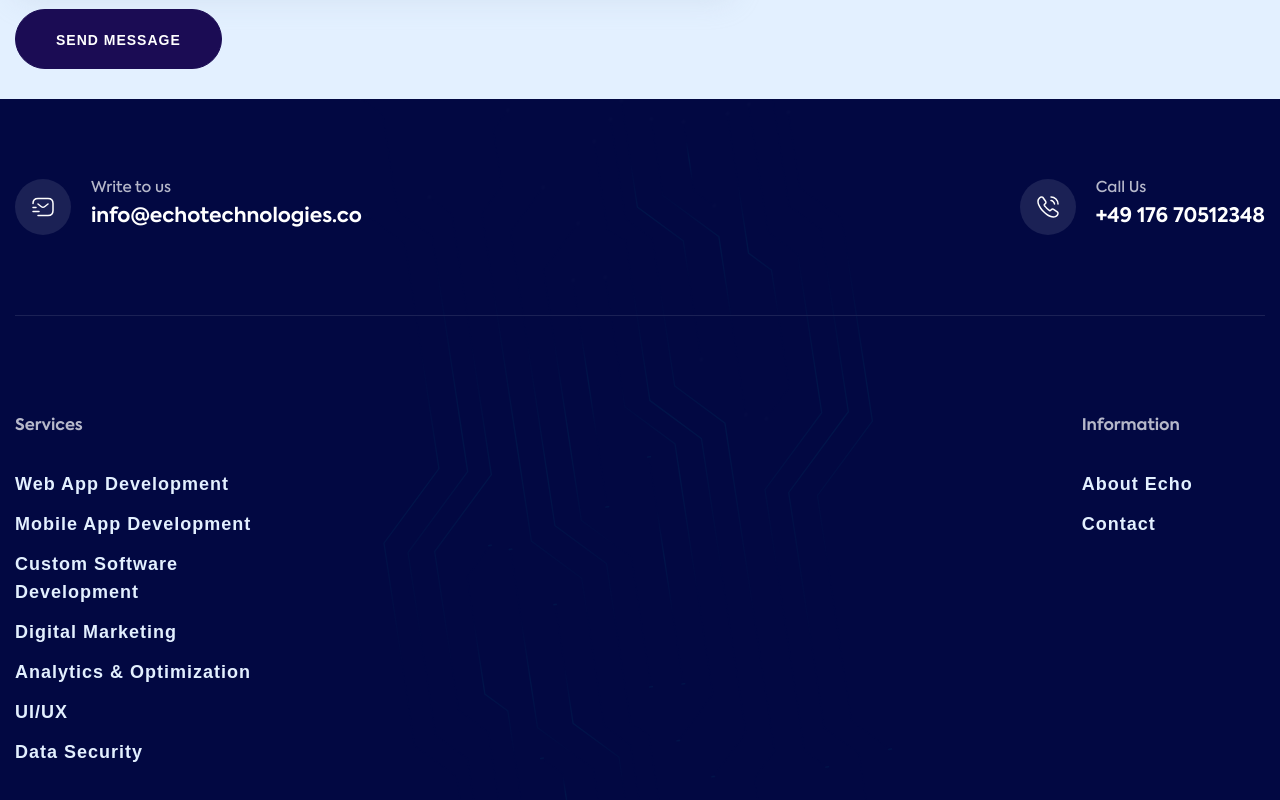
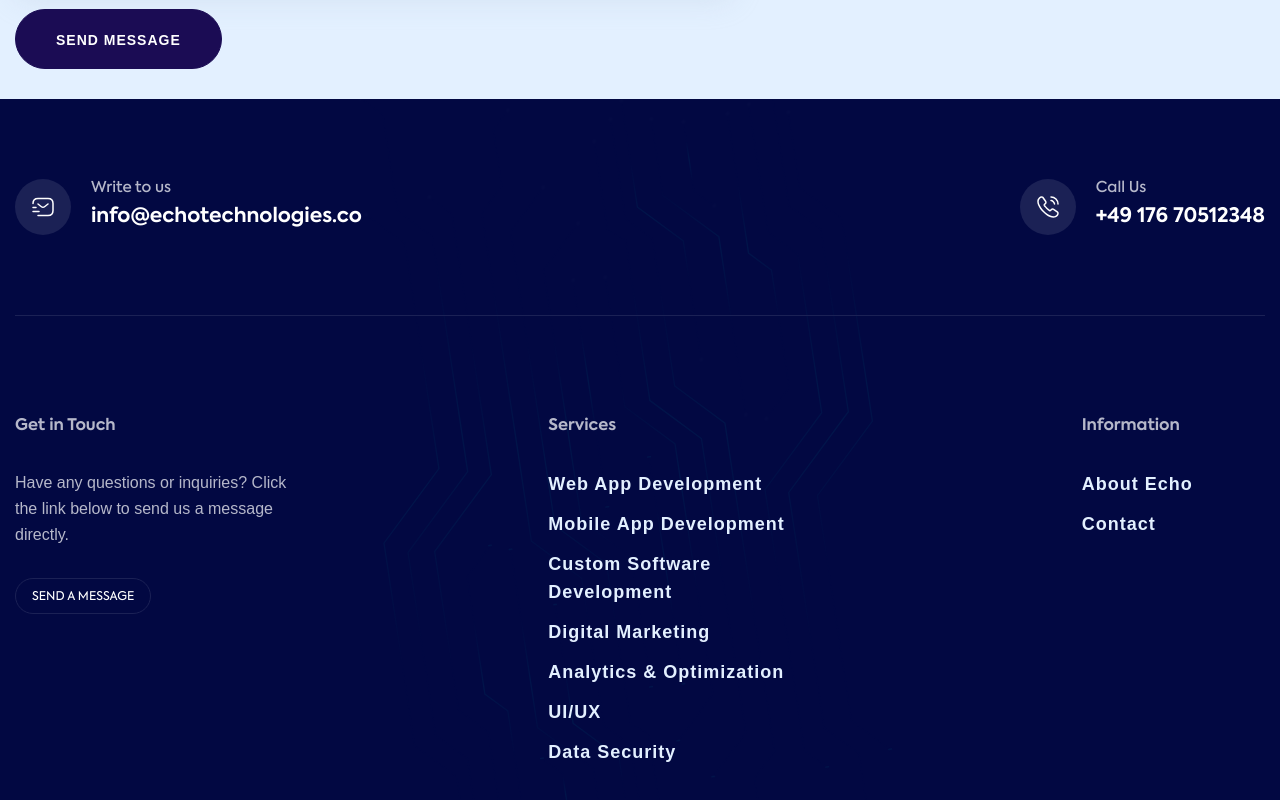
Before and after one commit to Sardar-Ali-Murad/echo-tech, a React (Vite) app: page / in a window 1280 px wide. Shown: the part 6218-7018 px from the top of the page. Built offline with nearby package versions, Linux system fonts and the light colour scheme; a web font is replaced by a local one.

Commit message:
adding the mailto section in footer

```diff
--- a/src/components/Footer.jsx
+++ b/src/components/Footer.jsx
@@ -39,43 +39,21 @@
             </div>
             <div className="footer_main_content">
               <div className="row justify-content-lg-between">
-                {/* <div className="col-lg-3 col-md-6 col-sm-6 ">
+                <div className="col-lg-3 col-md-6 col-sm-6 ">
                   <div className="footer_widget pe-md-3">
-                    <h2 className="footer_info_title">Newsletter</h2>
+                    <h2 className="footer_info_title">Get in Touch</h2>
                     <p>
-                      Sign up to Echo weekly newsletter to get the latest
-                      updates.
+                      Have any questions or inquiries? Click the link below to
+                      send us a message directly.
                     </p>
-                    <form className="footer_newslatter" action="#">
-                      <label for="footer_mail_input">
-                        <img
-                          src="assets/images/icons/icon_mail_2.svg"
-                          alt="Mail SVG Icon"
-                        />
-                      </label>
-                      <input
-                        id="footer_mail_input"
-                        type="email"
-                        name="email"
-                        placeholder="Enter your email"
-                      />
-                      <button type="submit">
-                        <i className="fa-solid fa-paper-plane"></i>
-                      </button>
-                    </form>
+
                     <ul className="social_links_block unordered_list">
                       <li>
-                        <a href="#!">Facebook</a>
-                      </li>
-                      <li>
-                        <a href="#!">Twitter</a>
-                      </li>
-                      <li>
-                        <a href="#!">Linkdin</a>
+                        <a href="mailto:afnanabid@gmail.com">Send A Message</a>
                       </li>
                     </ul>
                   </div>
-                </div> */}
+                </div>
                 <div className="col-lg-3 col-md-6 col-sm-6">
                   <div className="footer_widget">
                     <h3 className="footer_info_title">Services</h3>
```
